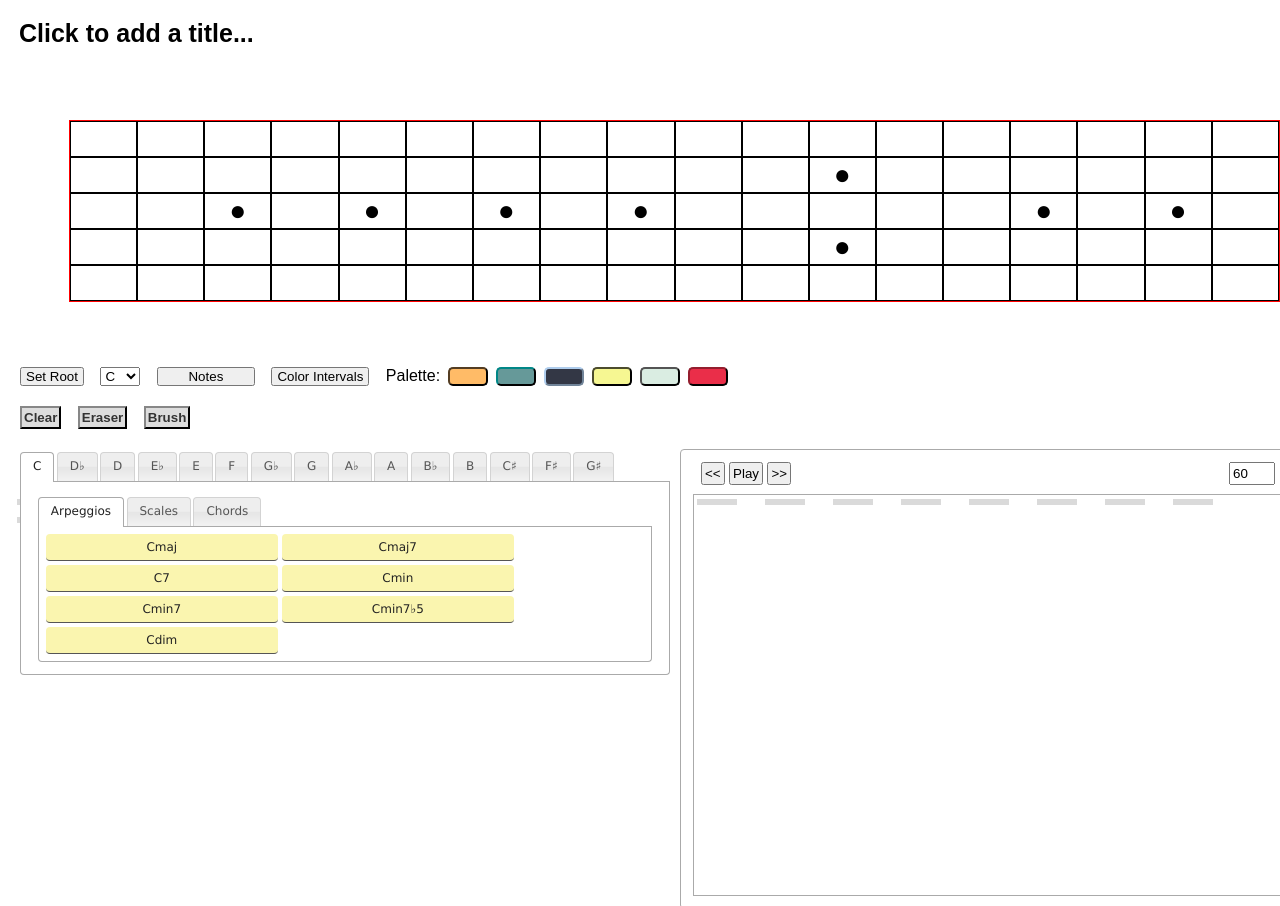
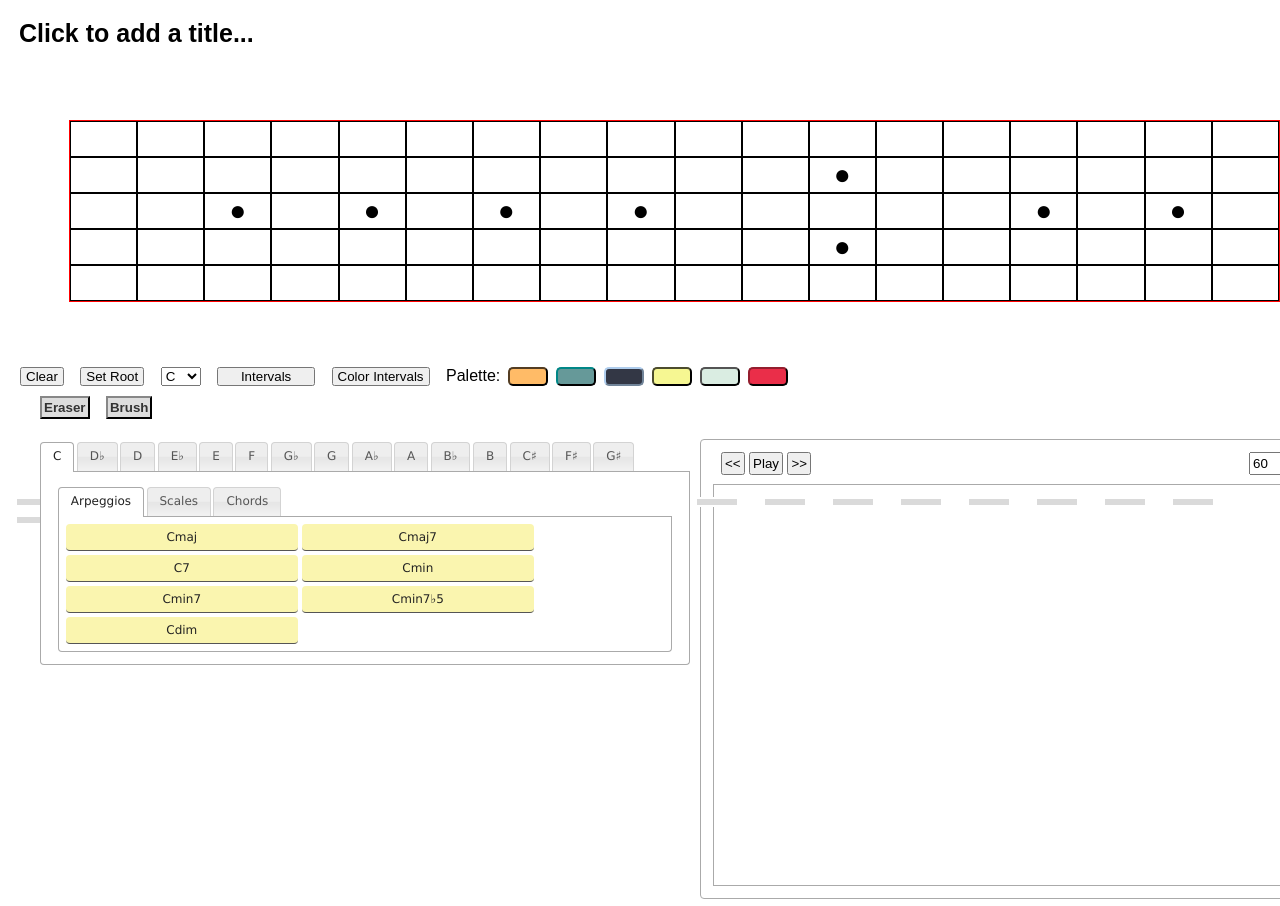
Before and after one commit to eliasdorneles/Fretboard-Studies, a plain HTML site: page fretboard.html in a window 1280 px wide. Shown: the top 906 px of the page. Drawn offline with Linux system fonts and the light colour scheme.

Commit message:
moved clear button, changed intervals for dom arps

```diff
--- a/ScaleDictionary.js
+++ b/ScaleDictionary.js
@@ -45,6 +45,8 @@ var dictKeys = {
 
 var INTS_FLATS = ['R', '&#9837;9', '9', '&#9837;3', '3', '11', '&#9837;5', '5', '&#9837;13', '13', '&#9837;7', '7'];
 var INTS_SHARP4 = ['R', '&#9837;9', '9', '&#9837;3', '3', '11', '&#9839;11', '5', '&#9837;13', '13', '&#9837;7', '7'];
+var INTS_DOM = ['R', '&#9837;9', '9', '&#9839;9', '3', '11', '&#9837;5', '5', '&#43;5', '13', '&#9837;7', '7'];
+
 var INTS_SHARP4AUG = ['R', '&#9837;9', '9', '&#9837;3', '3', '11', '&#9839;11', '5', '&#43;5', '13', '&#9837;7', '7'];
 var INTS_DIM = ['R', '&#9837;9', '9', '&#9837;3', '3', '11', '&#9839;4', '5', '&#43;5', '&#9837;&#9837;7', '&#9837;7', '7'];
 var INTS_SUPERLOCRIAN = ['R', '&#9837;9', '9', '&#9837;3', '&#9837;4', '11', '&#9837;5', '5', '&#9837;13', '13', '&#9837;7', '7'];
@@ -282,7 +284,7 @@ var INTCLR_DIM = ["i_root", "white","white","i_third","white","white","i_fifth",
 
 var ARP_MAJ =  { "name" : "maj", "intnames": INTS_FLATS, "color" : INTCLR_MAJ };
 var ARP_MAJ7 =  { "name" : "maj7", "intnames": INTS_SHARP4, "color" : INTCLR_MAJ7 };
-var ARP_DOM7 =  { "name" : "7", "intnames": INTS_SHARP4, "color" : INTCLR_DOM7 };
+var ARP_DOM7 =  { "name" : "7", "intnames": INTS_DOM, "color" : INTCLR_DOM7 };
 var ARP_MIN =  { "name" : "min", "intnames": INTS_FLATS, "color" : INTCLR_MIN };
 var ARP_MIN7 =  { "name" : "min7", "intnames": INTS_FLATS, "color" : INTCLR_MIN7 };
 var ARP_MIN7b5 =  { "name" : "min7&#9837;5", "intnames": INTS_FLATS, "color" : INTCLR_MIN7b5 };
--- a/boxfrets.js
+++ b/boxfrets.js
@@ -372,12 +372,12 @@ var ctrl_updateMessage = function(){
 var ctl_updateIntervalMode = function(boolNewMode){
 
 		if(boolNewMode){
-			$('#modeNoteInt').attr('value', 'Intervals');
+			$('#modeNoteInt').attr('value', 'Notes');
 			INTERVALMODE = true;
 			set_notespans();
 			update_link();
 		} else {
-			$('#modeNoteInt').attr('value', 'Notes');
+			$('#modeNoteInt').attr('value', 'Intervals');
 			INTERVALMODE = false;
 			set_notespans();
 			update_link();
--- a/fretboard.css
+++ b/fretboard.css
@@ -12,6 +12,7 @@ table#fretclone { position:absolute; top:100px; left:-5px; border-spacing:8px; }
 table#fretclone tr td { margin: 0 12px; display:inline-block; border:2px solid transparent; background-color:transparent; font-size:18px; font-weight:bold; width:40px;height:24px; text-align:center; z-index:1; border-radius: 14px; }
 table#fretclone tr td:hover { cursor:pointer; border-color: black !important; border-style: dotted !important; }
 
+input  { padding: 0 4px 0 4px;}
 
 a:focus { outline: thin dotted #333; outline: 5px auto -webkit-focus-ring-color; outline-offset: -2px; }
 a:hover, a:active { outline: 0; }
@@ -65,7 +66,7 @@ div.h_ctrl   { display:inline; margin-right: 12px; }
 
 .setRootArmed { background-color:rgb(147,32,32); color: #FFF;}
 
-#clear, #eraser, #brush { font-weight: bold; padding: 2px; }
+#eraser, #brush { font-weight: bold; padding: 2px; }
 
 input.color_button { width:40px; border-radius: 5px; margin-left: 8px; }
 
--- a/fretboard.html
+++ b/fretboard.html
@@ -42,27 +42,16 @@
     </div>
 
     <div class= "h_ctrl">
-    <input type="button" id="setRoot" style="width:64px;" name="setRoot" value="Set Root">
+    <input type="button" id="clear" name="clear" value="Clear" />
+    </div>
+    <div class= "h_ctrl">
+
+    <div class= "h_ctrl">
+    <input type="button" id="setRoot"  name="setRoot" value="Set Root">
     </div>
 
     <div class= "h_ctrl">
     <select name="selKey" id="selKey">
-<!--  		<option value="0">C</option>
-        <option value="1">D&#9837;</option>
-  		<option value="2">D</option>
-        <option value="3">E&#9837;</option>
-        <option value="4">E</option>
-        <option value="5">F</option>
-        <option value="6">G&#9837;</option>
-        <option value="7">G</option>
-        <option value="8">A&#9837;</option>
-        <option value="9">A</option>
-        <option value="10">B&#9837;</option>
-        <option value="11">B</option>
-        <option value="12">C&#9839;</option>
-        <option value="13">F&#9839;</option>
-        <option value="14">G&#9839;</option>-->
-
         <option value="Cnatural">C</option>
         <option value="Dflat">D&#9837;</option>
   		<option value="Dnatural">D</option>
@@ -86,7 +75,7 @@
     </div>
 
     <div class= "h_ctrl">
-    <input type="button" id="modeNoteInt" style="width:98px;" name="ShowNotes" value="Notes">
+    <input type="button" id="modeNoteInt" style="width:98px;" name="ShowNotes" value="Intervals">
     </div>
 
     <div class= "h_ctrl">
@@ -109,12 +98,7 @@
 
     <!-- second button row start -->
     <div class="h_ctrl_cnt">
-    <div class= "h_ctrl">
-
-    <input id="clear" type="button" value="Clear" class="blank" />
-    </div>
-    <div class= "h_ctrl">
-
+     <div class= "h_ctrl">
     <input id="eraser" type="button" value="Eraser" class="blank" />
     </div>
 
```
